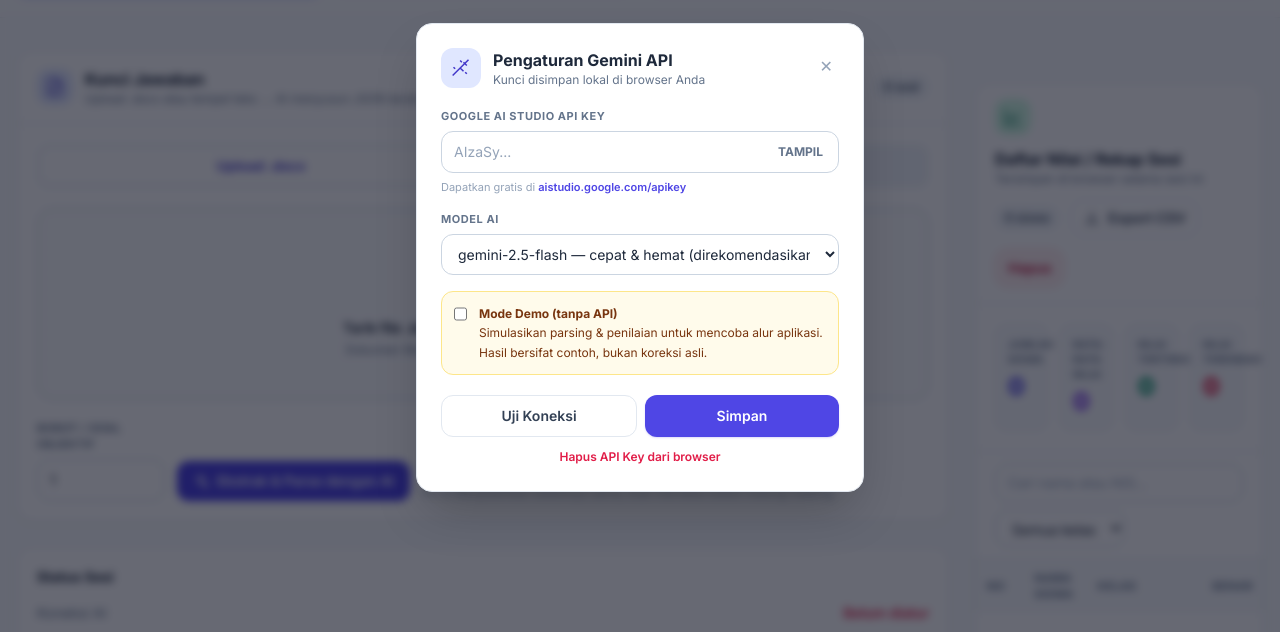
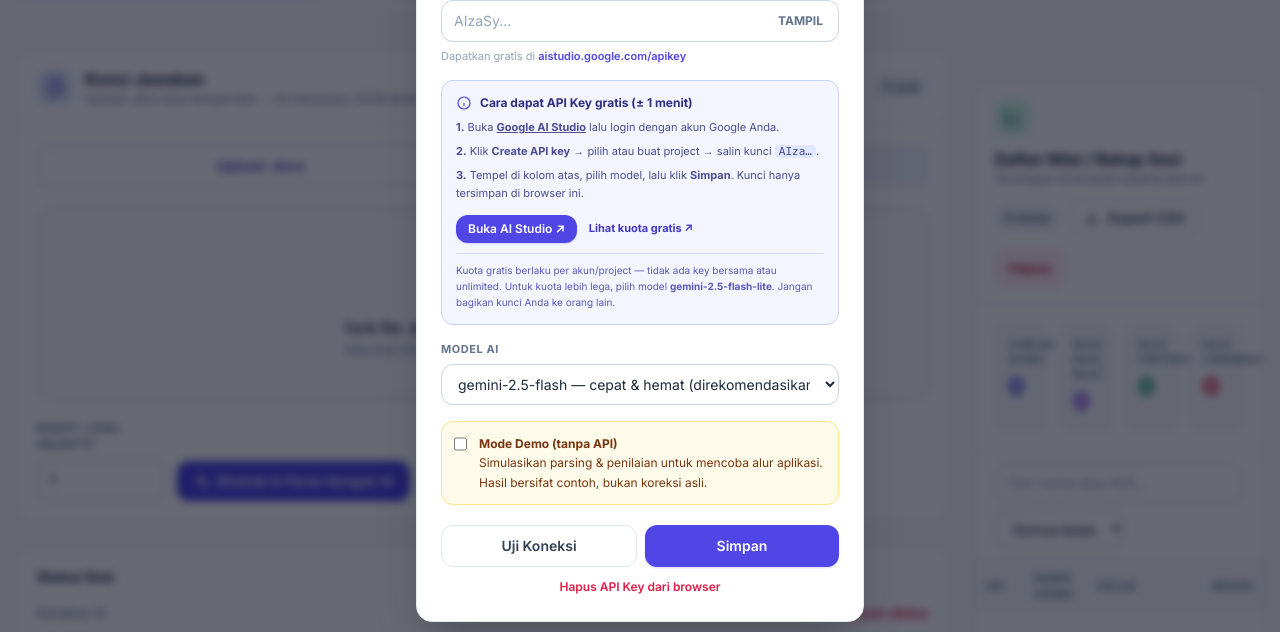
Before and after one commit to Sonilesmana/ljk-ai-grader, a plain HTML site: page index.html in a window 1280 px wide. Both pictures are taken after a click on the button "API Key". Shown: the part 143-775 px from the top of the page. Drawn offline with nearby package versions, Linux system fonts and the light colour scheme.

Commit message:
Tambah panduan API Key gratis di modal pengaturan

```diff
--- a/index.html
+++ b/index.html
@@ -492,6 +492,23 @@
         <button id="btn-toggle-key" class="absolute right-2 top-1/2 -translate-y-1/2 rounded-lg px-2 py-1 text-xs font-bold text-slate-500 hover:text-indigo-600">TAMPIL</button>
       </div>
       <p class="mt-1.5 text-[11px] text-slate-400">Dapatkan gratis di <a href="https://aistudio.google.com/apikey" target="_blank" rel="noopener" class="font-semibold text-indigo-600 hover:underline dark:text-indigo-400">aistudio.google.com/apikey</a></p>
+
+      <div class="mt-4 rounded-xl border border-indigo-200 bg-indigo-50/70 p-3.5 dark:border-indigo-900/60 dark:bg-indigo-500/10">
+        <div class="flex items-center gap-2">
+          <svg viewBox="0 0 24 24" fill="none" stroke="currentColor" stroke-width="1.8" class="h-4 w-4 text-indigo-600 dark:text-indigo-400"><circle cx="12" cy="12" r="9"/><path d="M12 16v-4M12 8h.01"/></svg>
+          <p class="text-xs font-bold text-indigo-900 dark:text-indigo-200">Cara dapat API Key gratis (± 1 menit)</p>
+        </div>
+        <ol class="mt-2 space-y-1.5 text-[11px] leading-relaxed text-indigo-900/85 dark:text-indigo-200/80">
+          <li><b>1.</b> Buka <a href="https://aistudio.google.com/apikey" target="_blank" rel="noopener" class="font-bold underline">Google AI Studio</a> lalu login dengan akun Google Anda.</li>
+          <li><b>2.</b> Klik <b>Create API key</b> → pilih atau buat project → salin kunci <code class="rounded bg-indigo-100 px-1 dark:bg-indigo-900/50">AIza…</code>.</li>
+          <li><b>3.</b> Tempel di kolom atas, pilih model, lalu klik <b>Simpan</b>. Kunci hanya tersimpan di browser ini.</li>
+        </ol>
+        <div class="mt-3 flex flex-wrap items-center gap-3">
+          <a href="https://aistudio.google.com/apikey" target="_blank" rel="noopener" class="btn btn-primary !px-3 !py-1.5 text-xs">Buka AI Studio ↗</a>
+          <a href="https://ai.google.dev/gemini-api/docs/rate-limits" target="_blank" rel="noopener" class="text-[11px] font-bold text-indigo-700 hover:underline dark:text-indigo-300">Lihat kuota gratis ↗</a>
+        </div>
+        <p class="mt-2.5 border-t border-indigo-200/70 pt-2 text-[10px] leading-relaxed text-indigo-800/80 dark:border-indigo-800/60 dark:text-indigo-300/80">Kuota gratis berlaku per akun/project — tidak ada key bersama atau unlimited. Untuk kuota lebih lega, pilih model <b>gemini-2.5-flash-lite</b>. Jangan bagikan kunci Anda ke orang lain.</p>
+      </div>
 
       <label class="label mt-4" for="model-select">Model AI</label>
       <select id="model-select" class="input">
```
